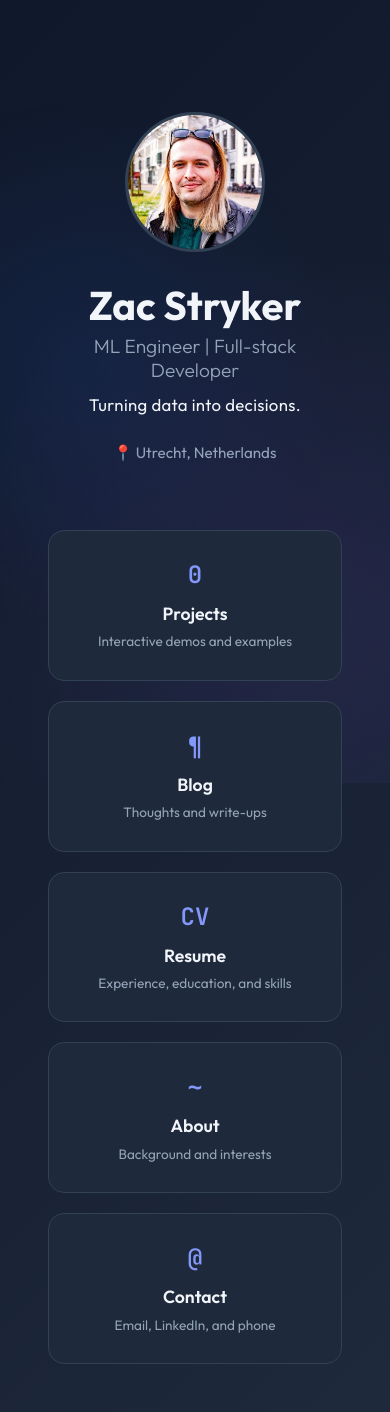
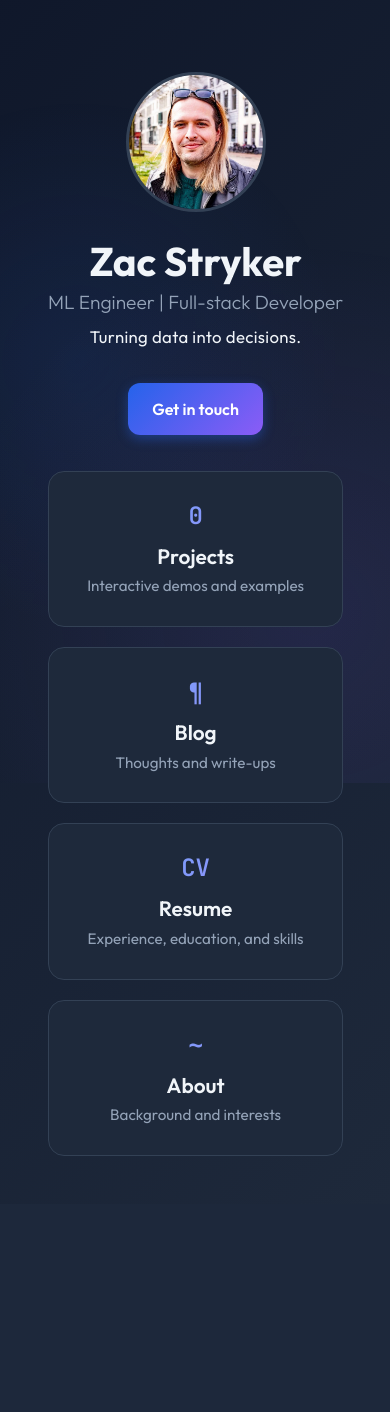
Before and after one commit to ZacStryker/portfolio, a Flask app: page / in a window 390 px wide. Shown: the part 61-1473 px from the top of the page. After the commit the page ends 1217 px from the top, so only its background shows below. Run offline with Flask 3, Linux system fonts and the light colour scheme.

Commit message:
Redesign home page layout with two-column hero and nav cards
- Restructure landing page into a two-column top section (hero + nav cards) with featured project below
- Replace contact nav card with a prominent CTA button in the hero
- Style CTA button to match btn-primary gradient style
- Add GitHub label text to mobile nav menu
- Various typography and spacing tweaks (nav card font sizes, whitespace)

Co-Authored-By: Claude Sonnet 4.6 <noreply@anthropic.com>

```diff
--- a/static/css/main.css
+++ b/static/css/main.css
@@ -118,6 +118,10 @@ body::before {
     display: block;
 }
 
+.github-label {
+    display: none;
+}
+
 /* --- Hamburger (hidden on desktop) --- */
 
 .hamburger {
@@ -290,6 +294,11 @@ body::before {
 
     .topbar-github {
         margin-left: 0;
+        gap: 0.5rem;
+    }
+
+    .github-label {
+        display: inline;
     }
 
     .topbar-link {
@@ -725,8 +734,6 @@ button:disabled, .btn:disabled {
 
 .featured-project {
     width: 100%;
-    max-width: 860px;
-    margin: 2rem auto 0;
 }
 
 .featured-label {
@@ -807,13 +814,24 @@ button:disabled, .btn:disabled {
     min-height: calc(100vh - 6rem);
     display: flex;
     flex-direction: column;
-    align-items: center;
+    gap: 2rem;
     padding: 2rem;
+}
+
+.landing-top {
+    display: grid;
+    grid-template-columns: 280px 1fr;
+    align-items: stretch;
+    gap: 6rem;
 }
 
 .hero {
     text-align: center;
-    padding: 4rem 0 3rem;
+    padding: 2rem 0;
+    display: flex;
+    flex-direction: column;
+    align-items: center;
+    justify-content: center;
 }
 
 .hero-headshot {
@@ -822,13 +840,15 @@ button:disabled, .btn:disabled {
     border-radius: 50%;
     object-fit: cover;
     border: 3px solid var(--border);
-    margin-bottom: 1.5rem;
+    margin: 0 auto 1.5rem;
+    display: block;
 }
 
 .hero h1 {
     font-size: 3.5rem;
     font-weight: 700;
     margin-bottom: 0.25rem;
+    white-space: nowrap;
 }
 
 .hero .role {
@@ -836,6 +856,7 @@ button:disabled, .btn:disabled {
     color: var(--text-muted);
     font-weight: 300;
     margin-bottom: 0.75rem;
+    white-space: nowrap;
 }
 
 .hero .tagline {
@@ -852,9 +873,34 @@ button:disabled, .btn:disabled {
     margin-top: 1.75rem;
 }
 
+.hero-cta {
+    display: inline-block;
+    margin-top: 1.75rem;
+    padding: 1rem 1.5rem;
+    border: none;
+    border-radius: 12px;
+    font-family: 'Outfit', sans-serif;
+    font-size: 1rem;
+    font-weight: 600;
+    text-decoration: none;
+    cursor: pointer;
+    transition: all 0.2s;
+    position: relative;
+    overflow: hidden;
+    background: linear-gradient(135deg, var(--primary) 0%, var(--secondary) 100%);
+    color: white;
+    box-shadow: 0 4px 12px rgba(37, 99, 235, 0.4);
+}
+
+.hero-cta:hover {
+    transform: translateY(-2px);
+    box-shadow: 0 6px 20px rgba(37, 99, 235, 0.5);
+}
+
 .nav-cards {
     display: grid;
-    grid-template-columns: repeat(3, 1fr);
+    grid-template-columns: repeat(2, 1fr);
+    grid-auto-rows: 1fr;
     gap: 1.25rem;
     width: 100%;
     max-width: 900px;
@@ -866,6 +912,9 @@ button:disabled, .btn:disabled {
     border: 1px solid var(--border);
     border-radius: 16px;
     padding: 1.75rem 1.25rem;
+    display: flex;
+    flex-direction: column;
+    justify-content: center;
     text-align: center;
     text-decoration: none;
     color: var(--text);
@@ -889,25 +938,32 @@ button:disabled, .btn:disabled {
 }
 
 .nav-card h2 {
-    font-size: 1.1rem;
+    font-size: 1.3rem;
     font-weight: 600;
     margin-bottom: 0.4rem;
 }
 
 .nav-card p {
     color: var(--text-muted);
-    font-size: 0.85rem;
+    font-size: 0.95rem;
     line-height: 1.5;
 }
 
 @media (max-width: 768px) {
+    .landing-top {
+        grid-template-columns: 1fr;
+        gap: 0.5rem;
+    }
+
+    .hero {
+        padding: 1.5rem 0 0.5rem;
+        position: static;
+    }
+
     .hero h1 {
         font-size: 2.5rem;
     }
 
-    .nav-cards {
-        grid-template-columns: 1fr 1fr;
-    }
 }
 
 @media (max-width: 480px) {
--- a/templates/base.html
+++ b/templates/base.html
@@ -32,7 +32,7 @@
         <a href="{{ url_for('resume') }}" class="topbar-link {% if request.path == '/resume/' %}active{% endif %}">Resume</a>
         <a href="{{ url_for('about') }}" class="topbar-link {% if request.path == '/about/' %}active{% endif %}">About</a>
         <a href="{{ url_for('contact') }}" class="topbar-link {% if request.path == '/contact/' %}active{% endif %}">Contact</a>
-        <a href="https://github.com/ZacStryker/portfolio" target="_blank" rel="noopener" class="topbar-link topbar-github" aria-label="GitHub"><svg width="18" height="18" viewBox="0 0 16 16" fill="currentColor"><path d="M8 0C3.58 0 0 3.58 0 8c0 3.54 2.29 6.53 5.47 7.59.4.07.55-.17.55-.38 0-.19-.01-.82-.01-1.49-2.01.37-2.53-.49-2.69-.94-.09-.23-.48-.94-.82-1.13-.28-.15-.68-.52-.01-.53.63-.01 1.08.58 1.23.82.72 1.21 1.87.87 2.33.66.07-.52.28-.87.51-1.07-1.78-.2-3.64-.89-3.64-3.95 0-.87.31-1.59.82-2.15-.08-.2-.36-1.02.08-2.12 0 0 .67-.21 2.2.82.64-.18 1.32-.27 2-.27s1.36.09 2 .27c1.53-1.04 2.2-.82 2.2-.82.44 1.1.16 1.92.08 2.12.51.56.82 1.27.82 2.15 0 3.07-1.87 3.75-3.65 3.95.29.25.54.73.54 1.48 0 1.07-.01 1.93-.01 2.2 0 .21.15.46.55.38A8.01 8.01 0 0016 8c0-4.42-3.58-8-8-8z"/></svg></a>
+        <a href="https://github.com/ZacStryker/portfolio" target="_blank" rel="noopener" class="topbar-link topbar-github" aria-label="GitHub"><svg width="18" height="18" viewBox="0 0 16 16" fill="currentColor"><path d="M8 0C3.58 0 0 3.58 0 8c0 3.54 2.29 6.53 5.47 7.59.4.07.55-.17.55-.38 0-.19-.01-.82-.01-1.49-2.01.37-2.53-.49-2.69-.94-.09-.23-.48-.94-.82-1.13-.28-.15-.68-.52-.01-.53.63-.01 1.08.58 1.23.82.72 1.21 1.87.87 2.33.66.07-.52.28-.87.51-1.07-1.78-.2-3.64-.89-3.64-3.95 0-.87.31-1.59.82-2.15-.08-.2-.36-1.02.08-2.12 0 0 .67-.21 2.2.82.64-.18 1.32-.27 2-.27s1.36.09 2 .27c1.53-1.04 2.2-.82 2.2-.82.44 1.1.16 1.92.08 2.12.51.56.82 1.27.82 2.15 0 3.07-1.87 3.75-3.65 3.95.29.25.54.73.54 1.48 0 1.07-.01 1.93-.01 2.2 0 .21.15.46.55.38A8.01 8.01 0 0016 8c0-4.42-3.58-8-8-8z"/></svg><span class="github-label">GitHub</span></a>
         <button class="theme-toggle" id="themeToggle" aria-label="Toggle theme"><span class="theme-icon"></span><span class="theme-label"></span></button>
     </header>
 
--- a/templates/landing.html
+++ b/templates/landing.html
@@ -4,13 +4,37 @@
 
 {% block content %}
 <div class="landing">
-    <div class="hero">
-        <img src="{{ url_for('static', filename='headshot.jpg') }}" alt="Zac Stryker" class="hero-headshot">
-        <h1>Zac Stryker</h1>
-        <p class="role">ML Engineer | Full-stack Developer</p>
-        <p class="tagline">Turning data into decisions.</p>
-        <p class="location">&#x1F4CD; Utrecht, Netherlands</p>
+    <div class="landing-top">
+        <div class="hero">
+            <img src="{{ url_for('static', filename='headshot.jpg') }}" alt="Zac Stryker" class="hero-headshot">
+            <h1>Zac Stryker</h1>
+            <p class="role">ML Engineer | Full-stack Developer</p>
+            <p class="tagline">Turning data into decisions.</p>
+            <a href="{{ url_for('contact') }}" class="hero-cta">Get in touch</a>
+        </div>
 
+        <div class="nav-cards">
+            <a href="{{ url_for('projects') }}" class="nav-card">
+                <div class="nav-card-icon">{{ projects | length }}</div>
+                <h2>Projects</h2>
+                <p>Interactive demos and examples</p>
+            </a>
+            <a href="{{ url_for('blog') }}" class="nav-card">
+                <div class="nav-card-icon">&para;</div>
+                <h2>Blog</h2>
+                <p>Thoughts and write-ups</p>
+            </a>
+            <a href="{{ url_for('resume') }}" class="nav-card">
+                <div class="nav-card-icon">CV</div>
+                <h2>Resume</h2>
+                <p>Experience, education, and skills</p>
+            </a>
+            <a href="{{ url_for('about') }}" class="nav-card">
+                <div class="nav-card-icon">&sim;</div>
+                <h2>About</h2>
+                <p>Background and interests</p>
+            </a>
+        </div>
     </div>
 
     {% set featured = projects | selectattr('id', 'equalto', 'mushroom-classification') | first %}
@@ -35,33 +59,5 @@
         </a>
     </div>
     {% endif %}
-
-    <div class="nav-cards">
-        <a href="{{ url_for('projects') }}" class="nav-card">
-            <div class="nav-card-icon">{{ projects | length }}</div>
-            <h2>Projects</h2>
-            <p>Interactive demos and examples</p>
-        </a>
-        <a href="{{ url_for('blog') }}" class="nav-card">
-            <div class="nav-card-icon">&para;</div>
-            <h2>Blog</h2>
-            <p>Thoughts and write-ups</p>
-        </a>
-        <a href="{{ url_for('resume') }}" class="nav-card">
-            <div class="nav-card-icon">CV</div>
-            <h2>Resume</h2>
-            <p>Experience, education, and skills</p>
-        </a>
-        <a href="{{ url_for('about') }}" class="nav-card">
-            <div class="nav-card-icon">&sim;</div>
-            <h2>About</h2>
-            <p>Background and interests</p>
-        </a>
-        <a href="{{ url_for('contact') }}" class="nav-card">
-            <div class="nav-card-icon">@</div>
-            <h2>Contact</h2>
-            <p>Email, LinkedIn, and phone</p>
-        </a>
-    </div>
 </div>
 {% endblock %}
```
